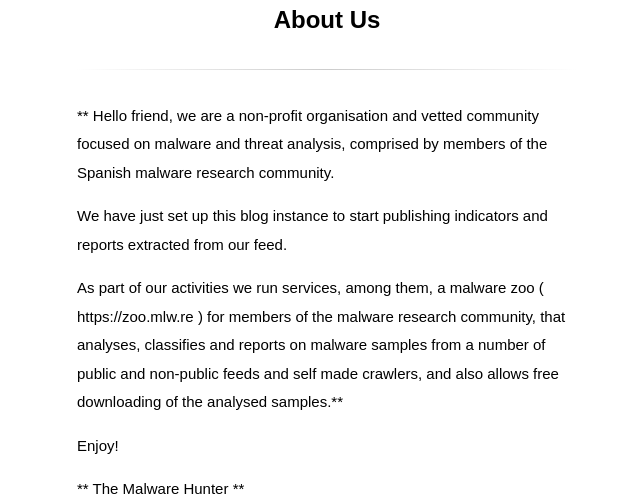
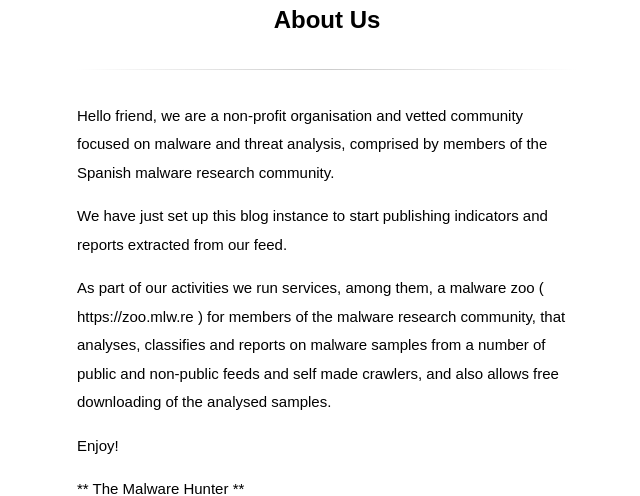
Before and after one commit to mlwre/mlwre.github.io, a Jekyll site: the page built from about.md, in a window 1280 px wide. Shown: the part 167-663 px from the top of the page, without its empty margins (313-953 px from the left). Built offline with Jekyll 4.4.1, drawn with Linux system fonts in a browser that asks for light colours; some web fonts are replaced.

```diff
--- a/about.md
+++ b/about.md
@@ -3,11 +3,11 @@ layout: page
 title: About Us
 ---
 
-** Hello friend, we are a non-profit organisation and vetted community focused on malware and threat analysis, comprised by members of the Spanish malware research community.
+Hello friend, we are a non-profit organisation and vetted community focused on malware and threat analysis, comprised by members of the Spanish malware research community.
 
 We have just set up this blog instance to start publishing indicators and reports extracted from our feed.
 
-As part of our activities we run services, among them, a malware zoo ( https://zoo.mlw.re ) for members of the malware research community, that analyses, classifies and reports on malware samples from a number of public and non-public feeds and self made crawlers, and also allows free downloading of the analysed samples.**
+As part of our activities we run services, among them, a malware zoo ( https://zoo.mlw.re ) for members of the malware research community, that analyses, classifies and reports on malware samples from a number of public and non-public feeds and self made crawlers, and also allows free downloading of the analysed samples.
 
 
 
```
